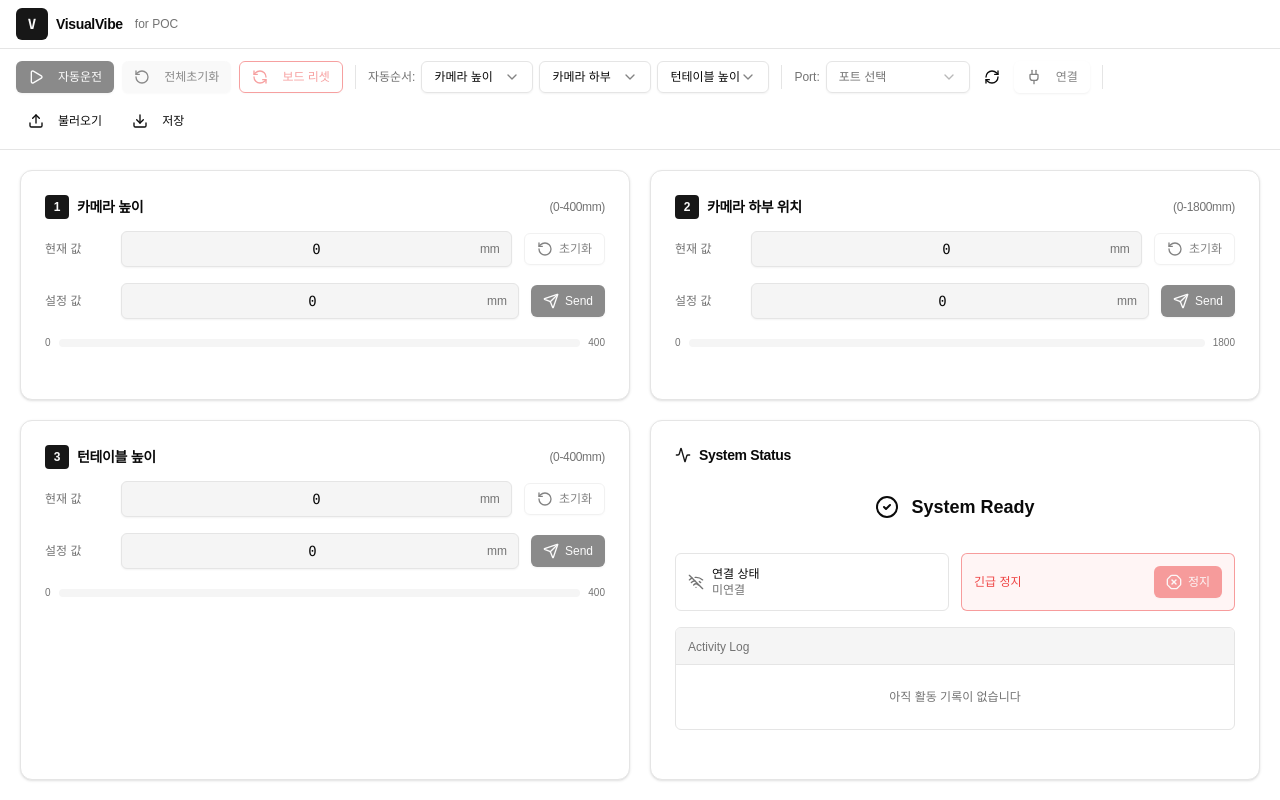
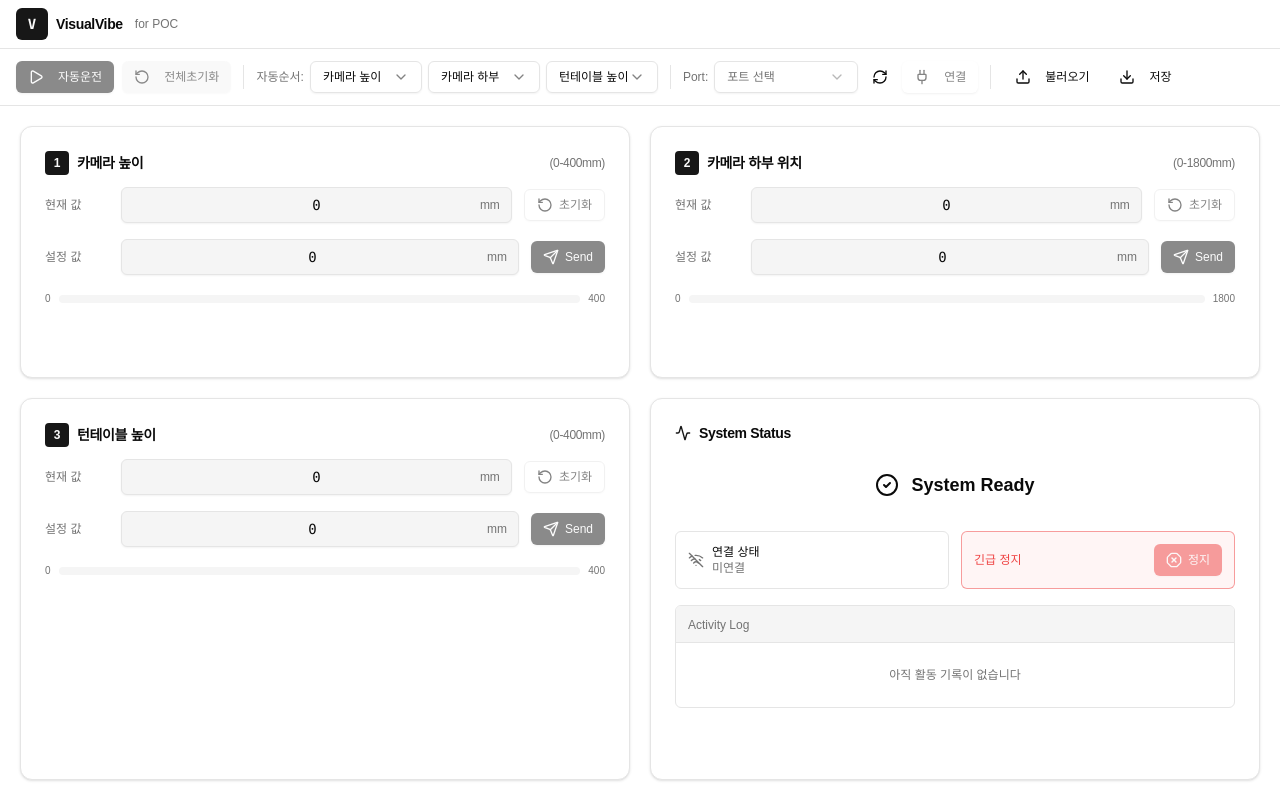
Before and after one commit to the-stairs/auto-shooting-system-GUI, a React (Vite) app: page / in a window 1280 px wide. Built offline with nearby package versions, Linux system fonts and the light colour scheme.

Commit message:
🔥remove: 보드 리셋 관련 코드 삭제

```diff
--- a/src/components/Topbar.tsx
+++ b/src/components/Topbar.tsx
@@ -17,7 +17,6 @@ import {
   Download,
   Upload,
   FileText,
-  RefreshCcw,
 } from "lucide-react";
 
 const AUTO_ORDER_KEYS = ["CAM_HEIGHT", "CAM_LOWER", "TABLE_HEIGHT"] as const;
@@ -45,15 +44,6 @@ export function TopBar() {
     e.target.value = "";
   };
 
-  const handleResetBoard = () => {
-    const ok = window.confirm(
-      "보드를 리셋하시겠습니까?\n(모든 축 동작이 중단되고 보드가 재시작됩니다)"
-    );
-    if (ok) {
-      actions.resetBoard();
-    }
-  };
-
   return (
     <div className="flex flex-wrap items-center gap-3 border-b border-border bg-card px-4 py-3">
       {/* Action Buttons */}
@@ -75,16 +65,6 @@ export function TopBar() {
         >
           <RotateCcw className="mr-1.5 h-3.5 w-3.5" />
           전체초기화
-        </Button>
-        <Button
-          size="sm"
-          variant="outline"
-          onClick={handleResetBoard}
-          disabled={!state.connected}
-          className="border-destructive text-destructive hover:bg-destructive hover:text-destructive-foreground bg-transparent"
-        >
-          <RefreshCcw className="mr-1.5 h-3.5 w-3.5" />
-          보드 리셋
         </Button>
       </div>
 
--- a/src/lib/actions.ts
+++ b/src/lib/actions.ts
@@ -204,23 +204,6 @@ export function useActions() {
     }
   }, []);
 
-  const resetBoard = useCallback(async () => {
-    try {
-      const s = getState();
-      if (!s.connected) {
-        addLog("연결되지 않음 - 명령 무시됨");
-        throw new Error("연결되지 않음");
-      }
-      resetAllAxisStatus("idle");
-      setState({ systemStatus: "ready" });
-      addLog("보드 리셋 명령 전송");
-      await sendCommand("RESET");
-    } catch (e) {
-      const msg = e instanceof Error ? e.message : String(e);
-      addLog(`보드 리셋 명령 전송 실패: ${msg}`);
-    }
-  }, [sendCommand]);
-
   const setAutoOrder = useCallback((order: [string, string, string]) => {
     setState({ autoOrder: order });
   }, []);
@@ -276,7 +259,6 @@ export function useActions() {
     runAutoSequence,
     emergencyStop,
     quitApp,
-    resetBoard,
     setAutoOrder,
     saveSettings,
     loadSettings,
--- a/src/lib/serial.ts
+++ b/src/lib/serial.ts
@@ -105,8 +105,17 @@ function handleDoneLine(trimmed: string): boolean {
     updateUnit(key, { currentValue: num });
   }
   setAxisStatus(key, "done");
-  addLog(`축 이동 완료: ${trimmed}`);
-
+  const units = getState().units;
+  const anyMoving = Object.values(units).some((u) => u.status === "moving");
+  if (!anyMoving) {
+    const current = getState();
+    if (current.systemStatus !== "stopped") {
+      setState({ systemStatus: "ready" });
+    }
+    addLog("모든 축 완료");
+  } else {
+    addLog(`축 이동 완료: ${trimmed}`);
+  }
   return true;
 }
 
```
